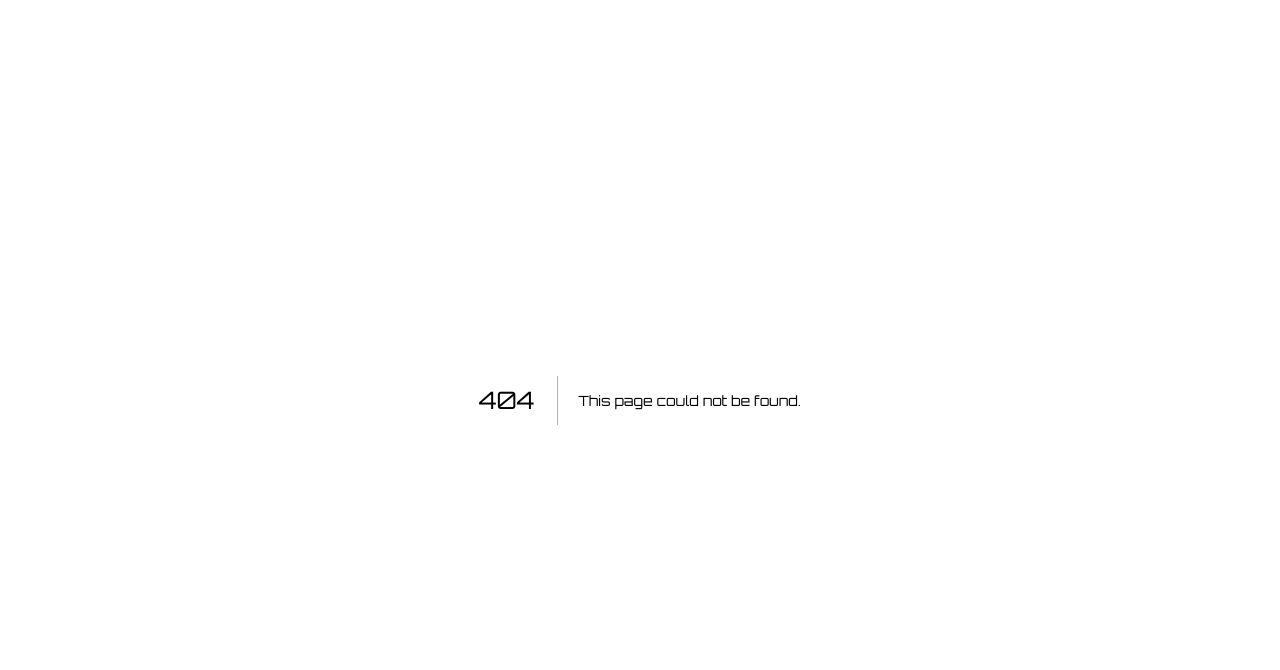
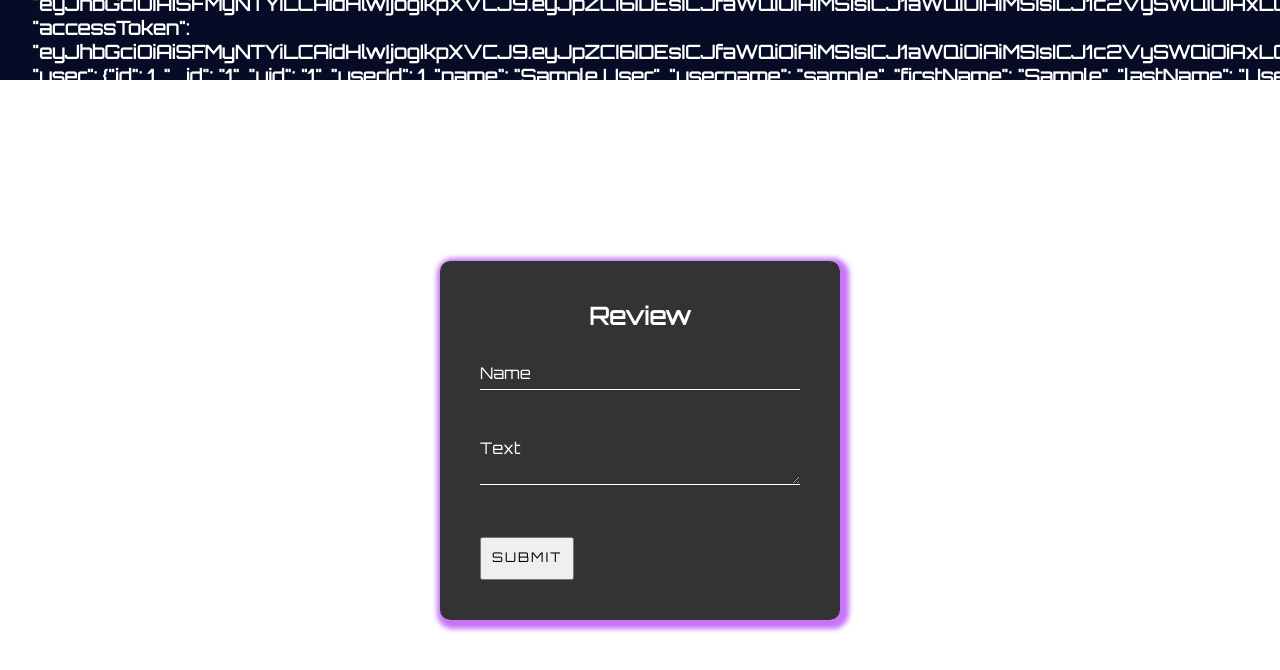
Before and after one commit to harryodendaal/chartTestingFrontend, a Next.js app: page /support in a window 1280 px wide. Before the commit this address had no page. Shown: the top 670 px of the page. Built offline with nearby package versions, Linux system fonts and the light colour scheme; sample sign-in values are in the browser's storage.

Commit message:
review form created

```diff
--- a/api/api.tsx
+++ b/api/axios.tsx
@@ -1,5 +1,5 @@
 import axios from "axios";
-const baseURL = "http://127.0.0.1:8000/api/";
+const baseURL = "http://127.0.0.1:1337/api/";
 
 const axiosInstance = axios.create({
 	baseURL: baseURL,
--- a/components/Navbar/Navbar.module.css
+++ b/components/Navbar/Navbar.module.scss
@@ -4,6 +4,9 @@
 	display: flex;
 	justify-content: start;
 	align-items: center;
+	top: 0;
+	width: 100%;
+	position: fixed;
 }
 .navbar h3 {
 	color: white;
@@ -65,10 +68,11 @@
 .nav_text a:hover {
 	background-color: #1a83ff;
 }
+.nav_text .special:hover {
+	background-color: #cc1250;
+	cursor: pointer;
+}
 
-.nav_menu_items :last-child {
-	margin-top: auto;
-}
 .navbar_toggle {
 	background-color: #060b26;
 	width: 100%;
--- a/components/Navbar/Navbar.tsx
+++ b/components/Navbar/Navbar.tsx
@@ -1,12 +1,12 @@
 import React, { useEffect, useState } from "react";
-import styles from "./Navbar.module.css";
+import styles from "./Navbar.module.scss";
 import { FaBars } from "react-icons/fa";
 import { AiOutlineClose } from "react-icons/ai";
 import { SidebarData } from "./NavbarData";
 import { IconContext } from "react-icons";
 import { useRouter } from "next/router";
 import useCheckSignedHaveIn from "../../hooks/useCheckHaveSignedIn";
-import axiosInstance from "../../api/api";
+import axiosInstance from "../../api/axios";
 interface NavbarProps {}
 
 export const Navbar: React.FC<NavbarProps> = ({}) => {
@@ -66,7 +66,7 @@ export const Navbar: React.FC<NavbarProps> = ({}) => {
 							);
 						})}
 						<li className={styles.nav_text}>
-							<a>
+							<a onClick={logout} className={styles.special}>
 								<span>LOGOUT</span>
 							</a>
 						</li>
--- a/components/Navbar/NavbarData.tsx
+++ b/components/Navbar/NavbarData.tsx
@@ -31,7 +31,7 @@ export const SidebarData = [
 	},
 	{
 		title: "Support",
-		path: "/",
+		path: "/support",
 		icon: <IoMdHelpCircle />,
 	},
 ];
--- a/components/TextInput/TextInput.module.scss
+++ b/components/TextInput/TextInput.module.scss
@@ -31,7 +31,7 @@
 .input:focus ~ label {
 	top: -20px;
 	left: 0;
-	color: #03e9f4;
+	color: #a117f2;
 	font-size: 16px;
 	outline: none;
 }
--- a/components/TextInput/TextInput.tsx
+++ b/components/TextInput/TextInput.tsx
@@ -5,13 +5,23 @@ import { useField } from "formik";
 type TextInputProps = InputHTMLAttributes<HTMLInputElement> & {
 	name: string;
 	label?: string;
+	textarea?: boolean;
 };
 
-const TextInput: React.FC<TextInputProps> = ({ name, label, ...props }) => {
+const TextInput: React.FC<TextInputProps> = ({
+	name,
+	label,
+	textarea = false,
+	...props
+}) => {
 	const [field, meta] = useField(name);
 	return (
 		<div>
-			<input required className={styles.input} {...field} {...props} />
+			{textarea ? (
+				<textarea required className={styles.input} {...field} />
+			) : (
+				<input required className={styles.input} {...field} {...props} />
+			)}
 			{meta.error && meta.touched && (
 				<p className={styles.error}>{meta.error}</p>
 			)}
--- /dev/null
+++ b/pages/support.tsx
@@ -0,0 +1,80 @@
+import React from "react";
+import styles from "../styles/form/form.module.scss";
+import { Formik } from "formik";
+import * as Yup from "yup";
+import TextInput from "../components/TextInput/TextInput";
+import axiosInstance from "../api/axios";
+import { useRouter } from "next/router";
+import { Navbar } from "../components/Navbar/Navbar";
+
+const formSchema = Yup.object({
+	// name: Yup.string().required().email(),
+	// review: Yup.string().required().min(4),
+});
+
+interface supportProps {}
+
+const support: React.FC<supportProps> = ({}) => {
+	const router = useRouter();
+	return (
+		<div>
+			<Navbar />
+			<div className={styles.container} style={{ paddingTop: "80px" }}>
+				<div className={styles.outerParent}>
+					<Formik
+						initialValues={{
+							name: "",
+							review: "",
+						}}
+						validationSchema={formSchema}
+						onSubmit={(data) => {
+							console.log(data);
+
+							axiosInstance
+								.post("tasks/sendEmail/", {
+									email: localStorage.getItem("user"),
+									name: data.name,
+									review: data.review,
+								})
+								.then((res) => {
+									alert("The email should of been sent :D. confirm in person?");
+									router.push("/");
+								});
+						}}
+					>
+						{({ handleSubmit, isSubmitting }) => {
+							return (
+								<form method="POST" onSubmit={handleSubmit}>
+									<h2>Review</h2>
+									<div className={styles.user_box}>
+										<TextInput
+											label={"Name"}
+											name={"name"}
+											// placeholder={"email"}
+										/>
+									</div>
+									<div className={styles.user_box}>
+										<TextInput
+											label={"Text"}
+											name={"review"}
+											type="textarea"
+											textarea={true}
+											// placeholder={"password"}
+										/>
+									</div>
+									<div className={styles.divider}>
+										<button type="submit" disabled={isSubmitting}>
+											<a>Submit</a>
+										</button>
+									</div>
+								</form>
+							);
+						}}
+					</Formik>
+				</div>
+			</div>
+		</div>
+	);
+};
+
+export default support;
--- a/styles/signin.module.scss
+++ b/styles/form/form.module.scss
@@ -10,14 +10,15 @@ $time: 2s;
 	align-items: center;
 	justify-content: center;
 	display: flex;
-	padding-top: 200px;
 	overflow: hidden;
+	height: 100vh;
+	width: 100%;
 }
 .outerParent {
 	width: 400px;
 	padding: 40px;
-	background: rgba(0, 0, 0, 0.5);
-	box-shadow: 0 15px 25px rgba(0, 0, 0, 0.6);
+	background: rgba(0, 0, 0, 0.8);
+	box-shadow: 3px 3px 5px 6px rgba(161, 23, 242, 0.6);
 	border-radius: 10px;
 
 	h2 {
@@ -69,16 +70,26 @@ $time: 2s;
 			($time * 3/4)
 		);
 	}
-
 	a:hover {
-		background: #03e9f4;
+		background: #a117f2;
 		color: #fff;
 		border-radius: 5px;
-		box-shadow: 0 0 5px #03e9f4, 0 0 25px #03e9f4, 0 0 50px #03e9f4,
-			0 0 100px #03e9f4;
+		box-shadow: 0 0 5px #a117f2, 0 0 25px #a117f2, 0 0 50px #a117f2,
+			0 0 100px #a117f2;
 	}
+	// a:hover {
+	// 	background: #03e9f4;
+	// 	color: #fff;
+	// 	border-radius: 5px;
+	// 	box-shadow: 0 0 5px #03e9f4, 0 0 25px #03e9f4, 0 0 50px #03e9f4,
+	// 		0 0 100px #03e9f4;
+	// }
 }
-
+.divider {
+	display: flex;
+	align-items: center;
+	justify-content: space-between;
+}
 @include keyframe-replace(left, span1);
 @include keyframe-replace(top, span2);
 @include keyframe-replace(right, span3);
--- a/styles/styles.css
+++ b/styles/styles.css
@@ -5,15 +5,6 @@
 	margin: 0;
 	box-sizing: border-box;
 	font-family: "Orbitron", sans-serif;
-}
-
-body {
-	width: 100%;
-	height: 100vh;
-	/* display: flex;
-	align-items: center;
-	justify-content: center; */
-	/* background: linear-gradient(#141e30, #243b55); */
 }
 
 body::-webkit-scrollbar {
```
Also changed, not shown: pages/signin.tsx (+19 -3 lines), pages/signup.tsx (+22 -4 lines), styles/form/_configs.scss (renamed from styles/_configs.scss).
